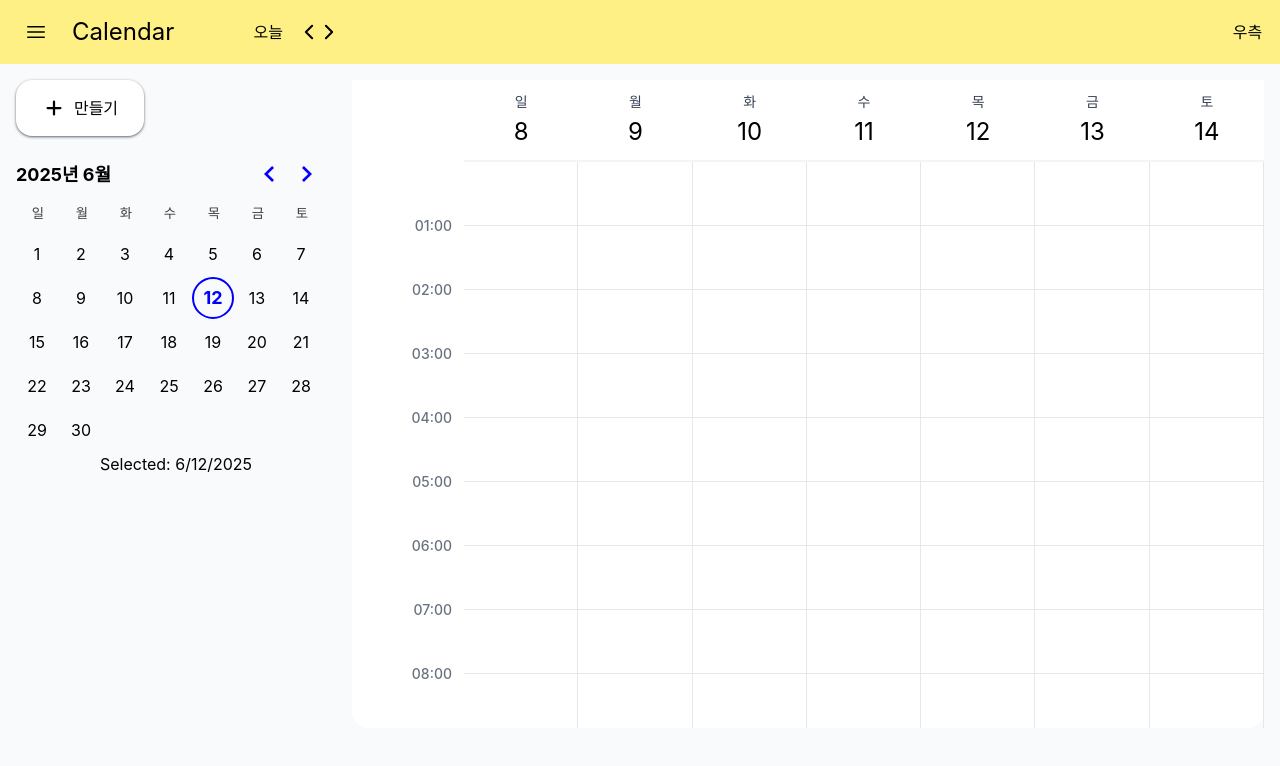
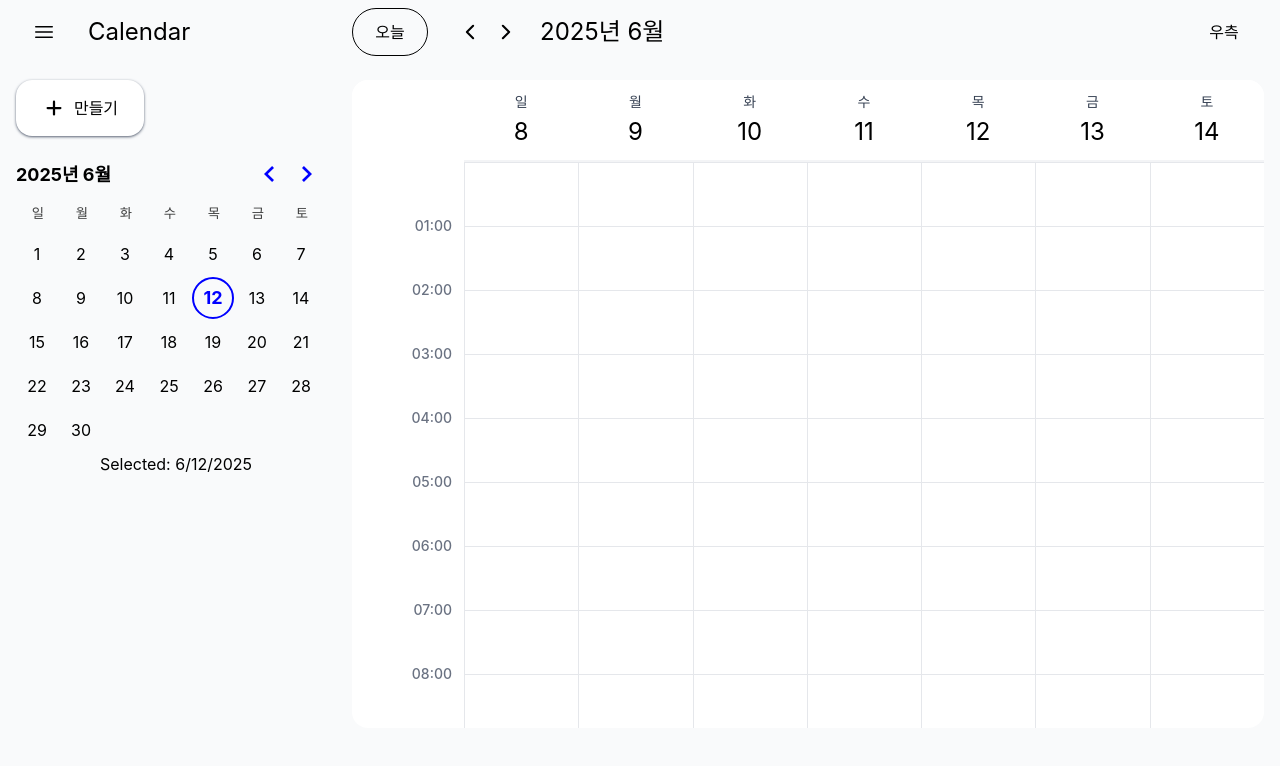
Before and after one commit to dannysir/google-calendar, a React (Vite) app in the folder seosan/: page / in a window 1280 px wide. Shown: the top 766 px of the page. Built offline with nearby package versions, Linux system fonts and the light colour scheme.

Commit message:
feat : 헤더 텍스트 기능. 선택한 주에 달이 바뀔 경우 상단 텍스트에 표시. 선택한 주에 해가 바뀔 경우 상단 텍스트에[ 표시. 상단 버튼 디자인 수정.

```diff
--- a/seosan/src/components/detail/index.tsx
+++ b/seosan/src/components/detail/index.tsx
@@ -41,7 +41,7 @@ export const Detail = () => {
             return (
                 <div
                     key={`${event.id}`}
-                    className="absolute left-1 right-1 bg-blue-500 text-white text-xs rounded px-2 py-1 z-10"
+                    className="absolute left-1 right-1 bg-blue-500 text-white text-xs rounded px-2 py-1 z-10 cursor-pointer hover:bg-blue-400 transition-colors"
                     style={{ height: `${height}px` }}
                     onClick={() => handleOpenEvent(event)}
                 >
@@ -58,7 +58,7 @@ export const Detail = () => {
         <div className="h-[90%] w-full bg-white rounded-2xl">
             <div className="h-full overflow-auto">
                 <div className="min-w-[896px]">
-                    <div className="flex sticky top-0 z-10 bg-white text-sm">
+                    <div className="flex sticky top-0 z-10 bg-white text-sm rounded-2xl">
                         <div className="w-28 p-3 font-medium">
                         </div>
 
@@ -101,7 +101,7 @@ export const Detail = () => {
                                         return (
                                             <div
                                                 key={`${dayIndex}-${hour}`}
-                                                className="h-16 border-b border-r border-gray-200 hover:bg-gray-50 relative"
+                                                className="h-16 border-t border-l border-gray-200 hover:bg-gray-50 relative"
                                             >
                                                 {renderEvent(thisWeekEvent, hour)}
                                             </div>
--- a/seosan/src/components/header/index.tsx
+++ b/seosan/src/components/header/index.tsx
@@ -1,39 +1,49 @@
 import {useSelector} from "react-redux";
 import type {RootState} from "../../redux/config/configStore.ts";
 import {Bars3Icon, ChevronLeftIcon, ChevronRightIcon} from "@heroicons/react/24/outline";
+import {formatTitleMonth} from "../../utills.ts";
 
 export const Header = () => {
-    const selectedDateString = useSelector((state: RootState) => state.calendar.selectedDate);
-    const selectedDate = selectedDateString ? new Date(selectedDateString) : undefined;
+    const {selected, currentWeek} = useSelector((state: RootState) => state.calendar);
+    const currentWeekDate = currentWeek.map(v => new Date(v));
 
     return (
-        <div className={'flex w-full bg-yellow-200 h-16 p-2 items-center'}>
-            <div className={'flex w-[320px] items-center gap-2'}>
-                <div className={'w-12 h-12 p-2 items-center justify-center flex mx-1'}>
+        <div className='flex w-full min-w-[896px] h-16 px-4 py-2 items-center'>
+            <div className='flex min-w-[320px] items-center gap-4'>
+                <div className='w-12 h-12 p-2 items-center justify-center flex mx-1'>
                     <Bars3Icon className={'w-6 stroke-[1.5]'}/>
                 </div>
-                <div className={'text-2xl font-normal'}>Calendar</div>
+                <div className='text-2xl font-normal cursor-default'>Calendar</div>
             </div>
 
-            <div className={'w-full flex gap-4'}>
+            <div className="flex w-full items-center justify-between p-2">
+                <div className='flex gap-4 items-center'>
+                    <div className="flex items-center justify-center rounded-3xl border border-black w-[76px] h-12 mx-2 cursor-pointer hover:bg-gray-200 transition-colors">
                         <div>
                             오늘
                         </div>
-
-                <div className={'flex'}>
-                    <ChevronLeftIcon className={'w-5 stroke-[2.5]'}/>
-                    <ChevronRightIcon className={'w-5 stroke-[2.5]'}/>
                     </div>
 
-                <div>
-                    {selectedDate?.toLocaleDateString()}
+                    <div className='flex items-center'>
+                        <div className="flex items-center justify-center w-9 h-9 cursor-pointer rounded-2xl hover:bg-gray-200 transition-colors">
+                            <ChevronLeftIcon className='w-5 stroke-[2.5]'/>
+                        </div>
+                        <div className="flex items-center justify-center w-9 h-9 cursor-pointer rounded-2xl hover:bg-gray-200 transition-colors">
+                            <ChevronRightIcon className='w-5 stroke-[2.5]'/>
+                        </div>
+                    </div>
+
+                    <div className='text-2xl'>
+                        {formatTitleMonth(currentWeekDate[0], currentWeekDate[currentWeekDate.length - 1])}
                     </div>
 
                 </div>
 
-            <div className={'w-16'}>
+                <div className='w-16'>
                     우측
                 </div>
             </div>
+
+        </div>
     );
 };
--- a/seosan/src/utills.ts
+++ b/seosan/src/utills.ts
@@ -12,3 +12,8 @@ export const formatTime = (hour : number): string => {
     const hours = String(hour % 12).padStart(2, '0');
     return `${ampm} ${hours}:00`
 };
+
+export const formatTitleMonth = (dateA : Date, dateB :Date) => {
+    const titleString = `${dateA.getFullYear()}년 ${dateA.getMonth() + 1}월 ${dateA.getMonth() !== dateB.getMonth() ? `- ${dateA.getFullYear() !== dateB.getFullYear() ? dateB.getFullYear() : ''} ${dateB.getMonth() + 1}월` : ''}`
+    return titleString;
+};
```
Lines whose indentation alone changed are shown as unchanged.
